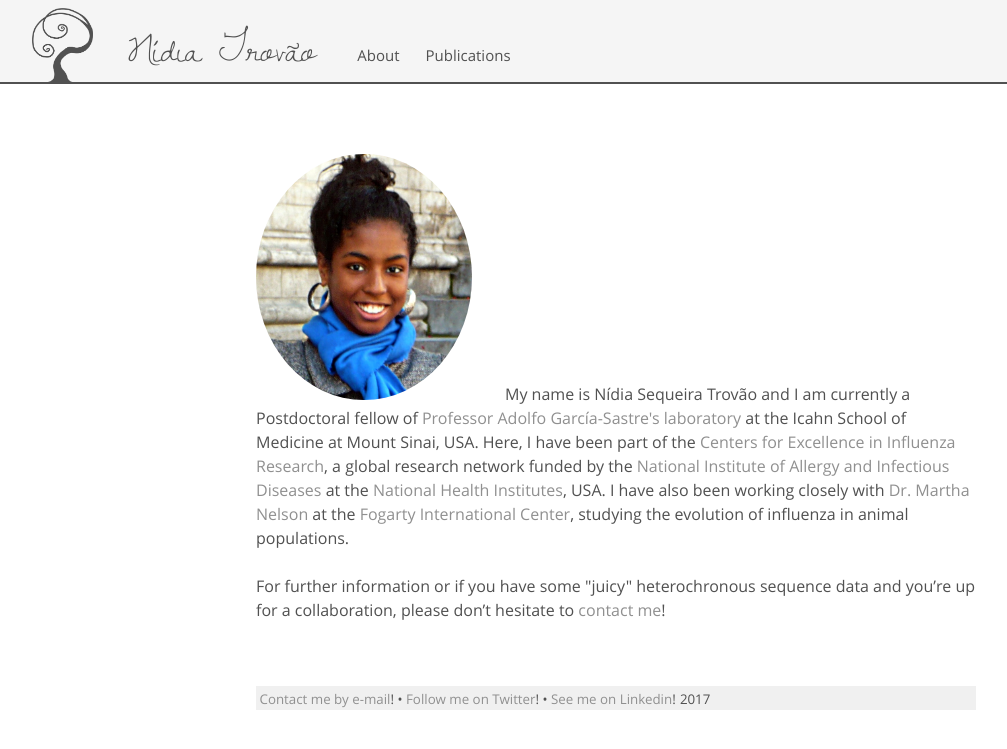
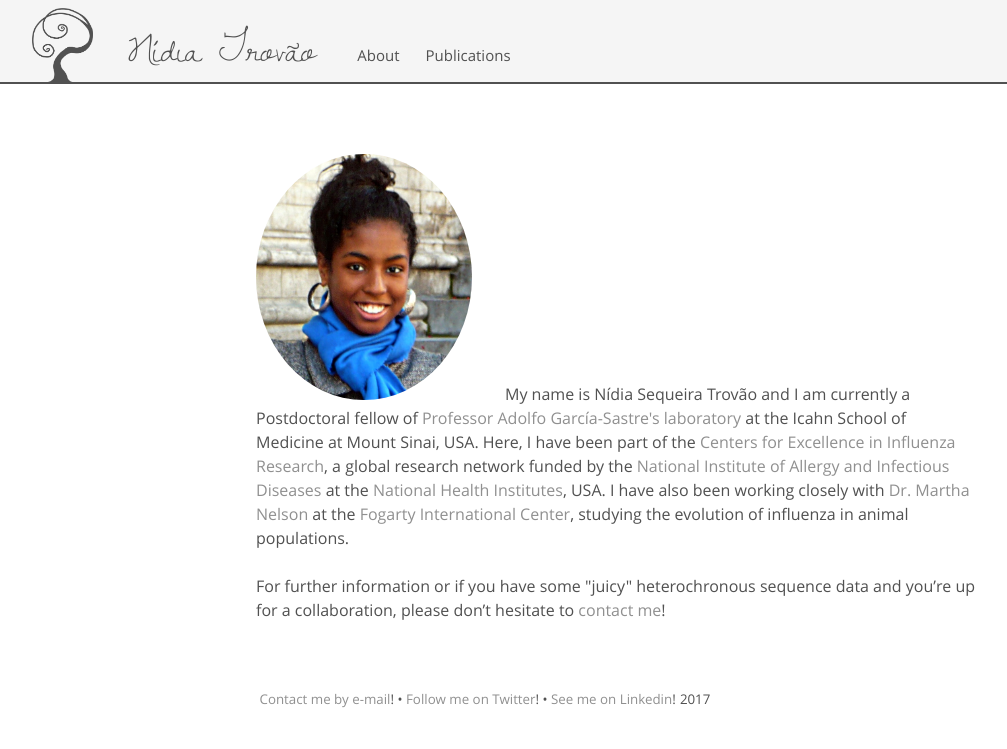
Before and after one commit to nidiatrovao/nidiatrovao.github.io, a Jekyll site: the page built from index.html, in a window 1280 px wide. Shown: the top 749 px of the page, without its empty margins (24-1031 px from the left). Built offline with Jekyll 4.4.1, drawn with Linux system fonts in a browser that asks for light colours.

Commit message:
Update _layout.scss

```diff
--- a/_sass/_layout.scss
+++ b/_sass/_layout.scss
@@ -7,6 +7,6 @@
 }
 
 footer {
-  //margin-bottom: 2rem;
-  background-color: #F0F0F0;
+  margin-bottom: 2rem;
+  //background-color: #F0F0F0;
 }
```
